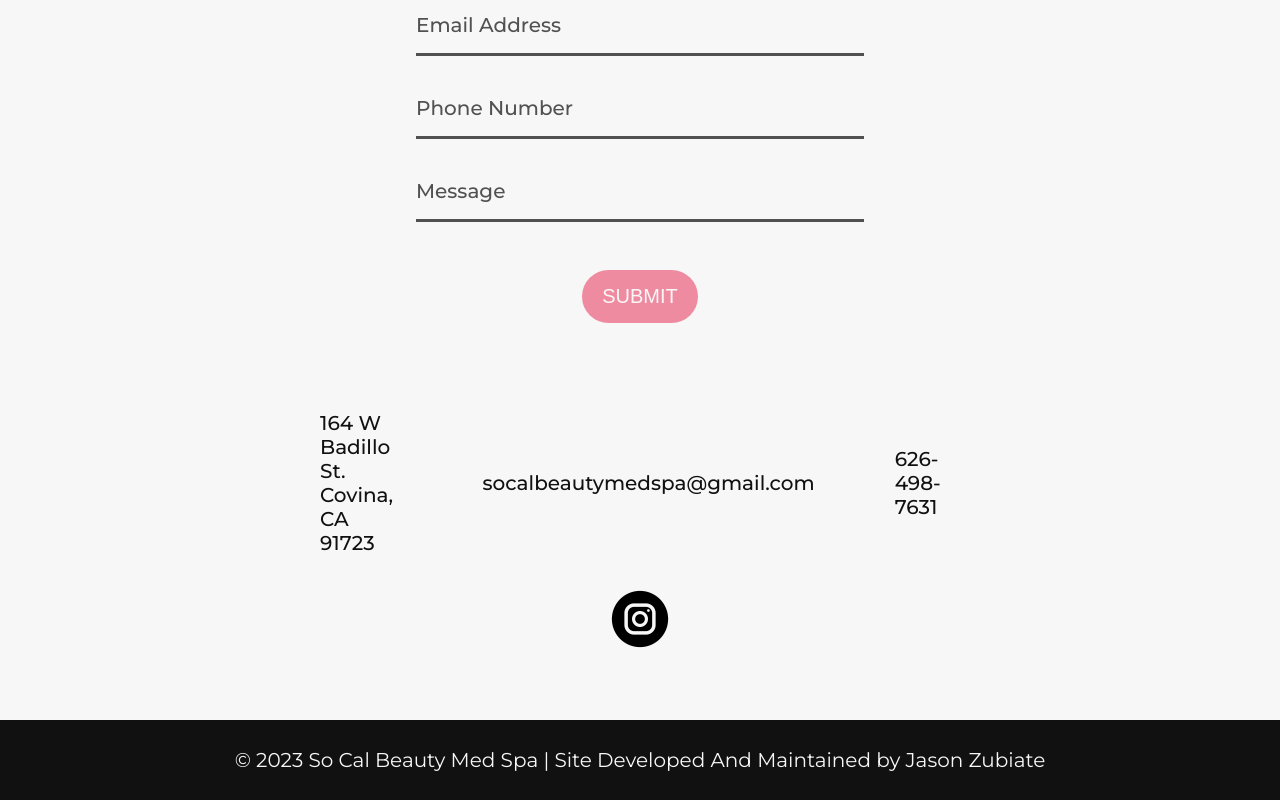
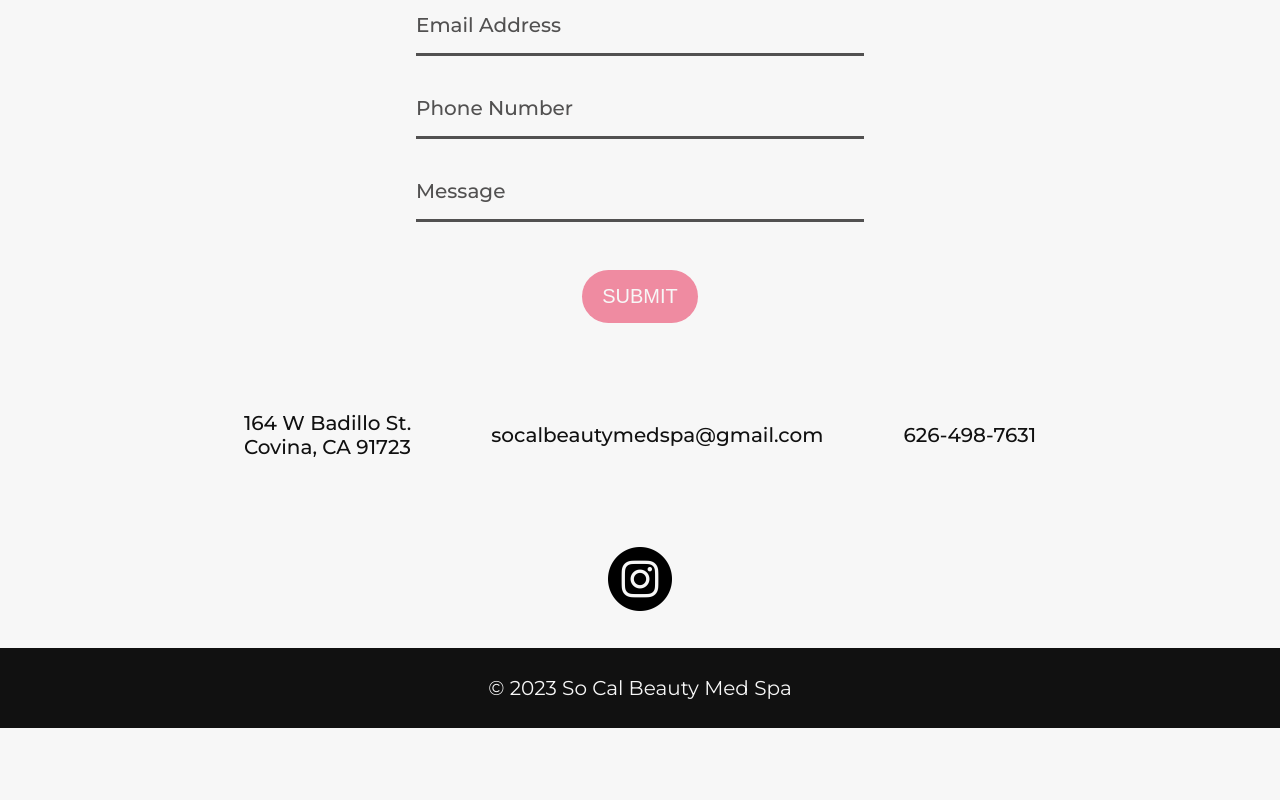
Before and after one commit to jasonzubiate/SocalMedSpa, a Next.js app: page / in a window 1280 px wide. Shown: the part 1683-2483 px from the top of the page. After the commit the page ends 2411 px from the top, so only its background shows below. Built offline with nearby package versions, Linux system fonts and the light colour scheme.

Commit message:
refactor: updates

```diff
--- a/app/components/Footer.jsx
+++ b/app/components/Footer.jsx
@@ -1,14 +1,10 @@
-import styles from "@/app/styles/Footer.module.css";
+import styles from "../styles/Footer.module.css";
 
 export default function Footer() {
-	return (
-		<div className={styles.footer}>
-			<p className={styles.p}>
-				© 2023 So Cal Beauty Med Spa | Site Developed And Maintained by{" "}
-				<a className={styles.a} href="https://www.jasonzubiate.com/">
-					<span className={styles.no_wrap}>Jason Zubiate</span>
-				</a>
-			</p>
-		</div>
-	);
+  const currentYear = new Date().getFullYear();
+  return (
+    <div className={styles.footer}>
+      <p className={styles.p}>© {currentYear} So Cal Beauty Med Spa</p>
+    </div>
+  );
 }
--- a/app/components/Form.jsx
+++ b/app/components/Form.jsx
@@ -1,5 +1,5 @@
 import emailjs from "@emailjs/browser";
-import styles from "@/app/styles/Form.module.css"
+import styles from "../styles/Form.module.css"
 export default function Form() {
   const sendEmail = (e) => {
 		e.preventDefault();
--- a/app/components/HamburgerMenu.jsx
+++ b/app/components/HamburgerMenu.jsx
@@ -1,5 +1,5 @@
 import Link from "next/link";
-import styles from "@/app/styles/HamburgerMenu.module.css";
+import styles from "../styles/HamburgerMenu.module.css";
 
 export default function HamburgerMenu({ setToggle }) {
 	return (
--- a/app/layout.jsx
+++ b/app/layout.jsx
@@ -1,7 +1,7 @@
 import "./globals.css";
 import Navbar from "./components/Navbar";
 import Footer from "./components/Footer";
-import LenisContext from "@/context/LenisContext";
+import LenisContext from "../context/lenis-context";
 
 export const metadata = {
   title: "So Cal Beauty Med Spa",
@@ -12,14 +12,14 @@ export const metadata = {
 
 export default function RootLayout({ children }) {
   return (
-    <LenisContext>
-      <html lang="en">
-        <body className="main">
+    <html lang="en">
+      <body className="main">
+        <LenisContext>
           <Navbar />
           {children}
           <Footer />
-        </body>
-      </html>
-    </LenisContext>
+        </LenisContext>
+      </body>
+    </html>
   );
 }
--- a/app/page.jsx
+++ b/app/page.jsx
@@ -1,9 +1,9 @@
-"use client"
+"use client";
 import Head from "next/head.js";
 import { useEffect, useRef, useState } from "react";
 import Image from "next/image";
-import styles from "@/app/styles/Home.module.css"
-import igicon from "@/public/assets/icons/instagram.png";
+import styles from "./styles/Home.module.css";
+import igicon from "../public/assets/img/instagram.png";
 import Form from "./components/Form.jsx";
 import { gsap } from "gsap";
 
@@ -97,7 +97,6 @@ export default function Home() {
           <hr className={styles.hr} />
           <Form />
         </div>
-				<div className={styles.section}>
         <div className={styles.info}>
           <div className={styles.address}>
             <a
@@ -113,13 +112,13 @@ export default function Home() {
               Covina, CA 91723
             </a>
           </div>
+          <a className={styles.link} href="mailto:socalbeautymedspa@gmail.com">
+            socalbeautymedspa@gmail.com
+          </a>
           <a
             className={styles.link}
-							href="mailto:socalbeautymedspa@gmail.com"
+            href="tel:+1-626-498-7631"
           >
-							socalbeautymedspa@gmail.com
-						</a>
-						<a className={styles.link} href="tel:+1-626-498-7631">
             626-498-7631
           </a>
         </div>
@@ -128,7 +127,6 @@ export default function Home() {
             <Image className={styles.icon} src={igicon} alt="instagram" />
           </a>
         </div>
-				</div>
       </main>
     </>
   );
--- a/app/styles/Footer.module.css
+++ b/app/styles/Footer.module.css
@@ -1,14 +1,15 @@
 .footer {
-	display: flex;
-	flex-direction: column;
-	background-color: var(--BLACK);
-	height: 140px;
+  display: flex;
+  background-color: var(--BLACK);
+  height: 64px;
   color: var(--OFFWHITE);
   justify-content: center;
+  align-items: center;
   padding: 1rem;
-  gap: .5rem;
+  gap: 0.5rem;
 }
-.a, .a:visited {
+.a,
+.a:visited {
   color: var(--OFFWHITE);
   text-decoration: none;
 }
@@ -19,8 +20,5 @@
   .footer {
     font-size: 20px;
     height: 80px;
-    flex-direction: row;
-    justify-content: center;
-    align-items: center;
   }
 }
--- a/app/styles/Home.module.css
+++ b/app/styles/Home.module.css
@@ -99,6 +99,8 @@
   align-items: center;
   gap: 1rem;
   font-weight: 500;
+  width: 100%;
+  margin: 0 auto;
 }
 .icon {
   margin-top: 1rem;
@@ -114,7 +116,7 @@
   height: 4rem;
   margin: 2rem 0;
 }
-@media screen and (min-width: 690px) {
+@media screen and (min-width: 900px) {
   .main {
     gap: 3.5rem;
   }
@@ -158,6 +160,7 @@
     flex-direction: row;
     justify-content: center;
     gap: 5rem;
+    width: 70%;
   }
 }
 @media screen and (min-width: 1080px) {
--- a/context/LenisContext.jsx
+++ b/context/lenis-context.jsx
@@ -1,6 +1,6 @@
 "use client";
 
-import { ReactLenis } from "@studio-freight/react-lenis";
+import { ReactLenis } from "lenis/react";
 
 function LenisContext({ children }) {
   return <ReactLenis root>{children}</ReactLenis>;
--- a/package.json
+++ b/package.json
@@ -10,11 +10,12 @@
   },
   "dependencies": {
     "@emailjs/browser": "^3.11.0",
-    "@studio-freight/react-lenis": "^0.0.36",
     "eslint": "8.42.0",
     "eslint-config-next": "13.4.5",
     "gsap": "^3.12.1",
+    "lenis": "^1.0.45",
     "next": "13.4.5",
+    "npm": "^10.8.0",
     "react": "18.2.0",
     "react-dom": "18.2.0"
   }
```
Also changed, not shown: app/components/Navbar.jsx (+4 -4 lines), 1 other file (tests, documents, lock files or other folders). Lines whose indentation alone changed are shown as unchanged.
